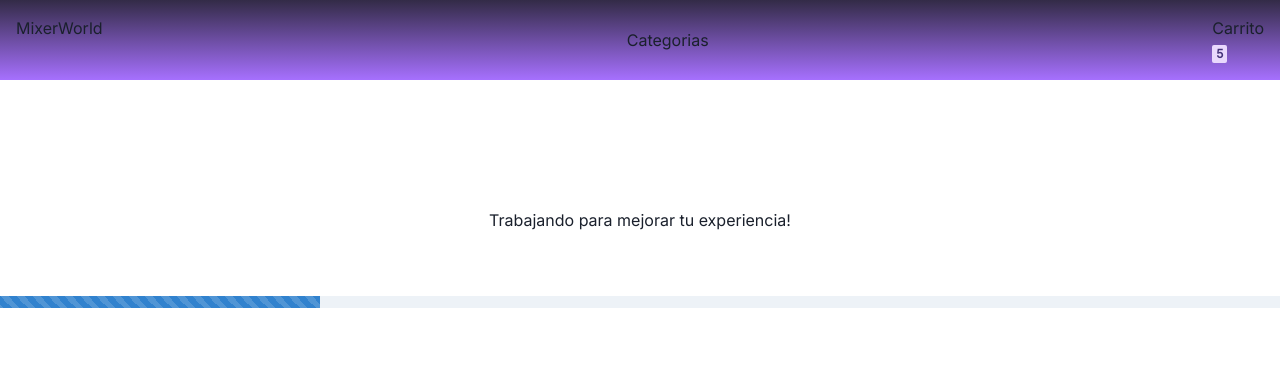
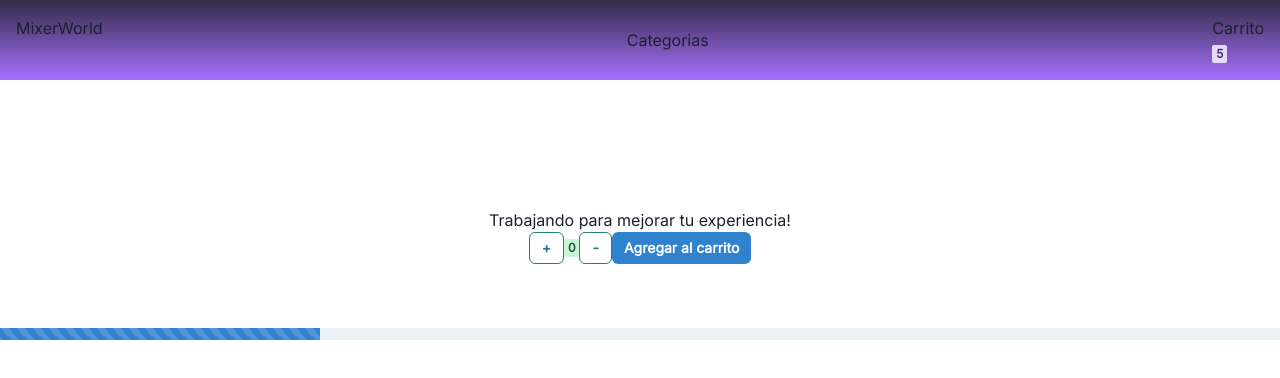
Before and after one commit to Ferdeveloperr/MixerWorld, a React (Vite) app: page / in a window 1280 px wide. Shown: the top 378 px of the page. Built offline with nearby package versions, Linux system fonts and the light colour scheme; some icons are missing.

Commit message:
Se agrega contador para el carrito

```diff
--- a/src/App.jsx
+++ b/src/App.jsx
@@ -1,6 +1,7 @@
 import React from 'react'
 import NavBar from './components/NavBar'
 import ItemListContainer from './components/ItemListContainer'
+
 
 
 const App = () => {
@@ -8,7 +9,11 @@
   return (
     <div>
       <NavBar/>
+
       <ItemListContainer greeting={"Trabajando para mejorar tu experiencia!"} />
+
+
+
     </div>
   )
 }
--- /dev/null
+++ b/src/components/ItemCount.jsx
@@ -0,0 +1,45 @@
+import {useState} from 'react'
+import {Button, Badge  } from '@chakra-ui/react'
+import { useToast } from '@chakra-ui/react'
+
+const ItemCount = () => {
+
+const toast = useToast()
+
+const [count, setCount] = useState(0)
+
+
+const addToCart =()=>{
+  toast({
+    title: 'Producto agregado',
+    description: `Has agregado ${count} unidades`,
+    status: 'success',
+    duration: 2500,
+    isClosable: true,
+  })
+}
+
+  return (
+    <div>
+
+      <Button colorScheme='teal' variant='outline' size='sm' onClick={() => setCount(count + 1)}>
+        +
+      </Button>
+
+      <Badge colorScheme='green'size='md'>
+        {count}
+      </Badge>
+
+      <Button colorScheme='teal' variant='outline' size='sm' onClick={() => setCount(count - 1)}>
+        -
+      </Button>
+      <Button colorScheme='blue'size='sm' onClick={addToCart}>
+        Agregar al carrito
+      </Button>
+
+    </div>
+    // mirar desde las 13hs hasta 13:20hs aprox el zoom
+  )
+}
+
+export default ItemCount
--- a/src/components/ItemListContainer.jsx
+++ b/src/components/ItemListContainer.jsx
@@ -1,6 +1,7 @@
 import { Progress } from '@chakra-ui/react'
 import React from 'react'
 import "./ItemListContainer.css";
+import ItemCount from './itemCount';
 
 const ItemListContainer = ({greeting}) => {
   return (
@@ -8,6 +9,7 @@
     <div className='greetingStyle'>
       <div>
       {greeting}
+      <ItemCount />
       </div>
         <div className='stripeStyle'>
         <Progress hasStripe value={25} />
```
Also changed, not shown: src/components/utils.js (added), 1 other file (tests, documents, lock files or other folders).
